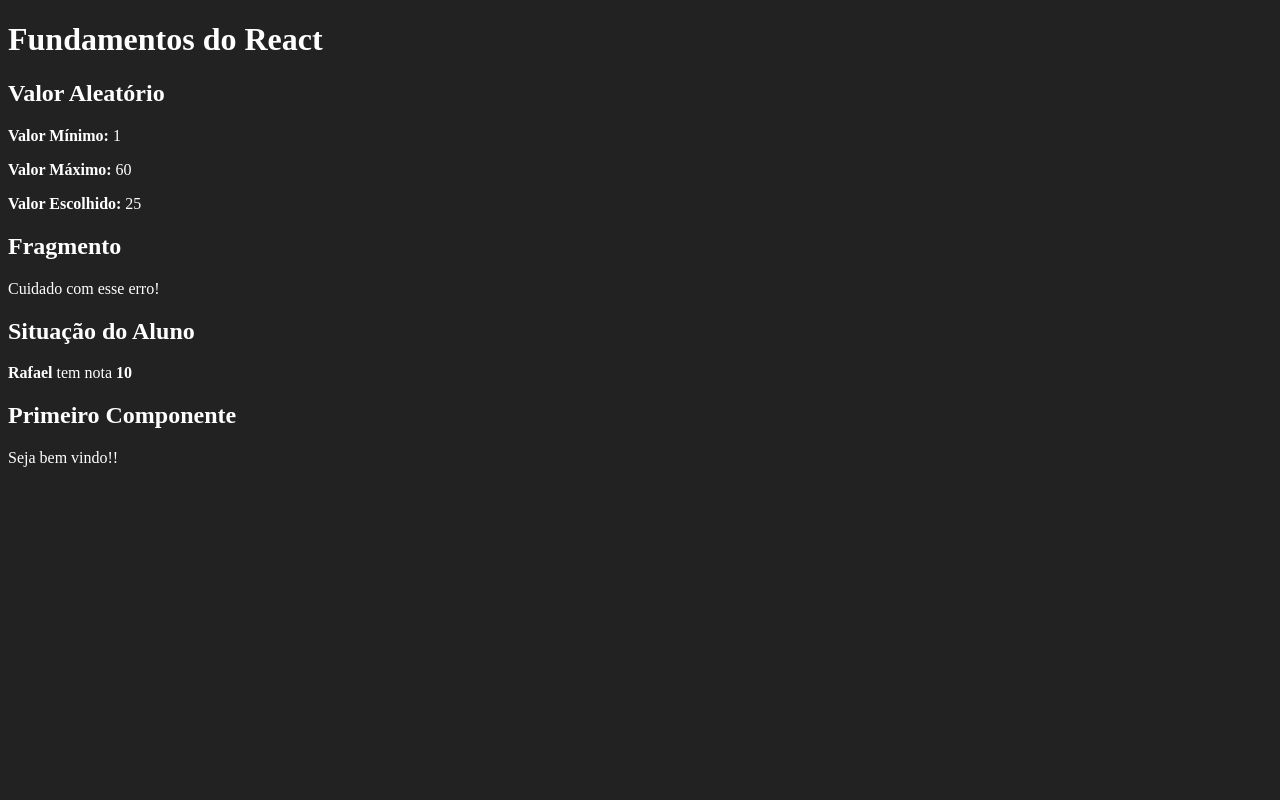
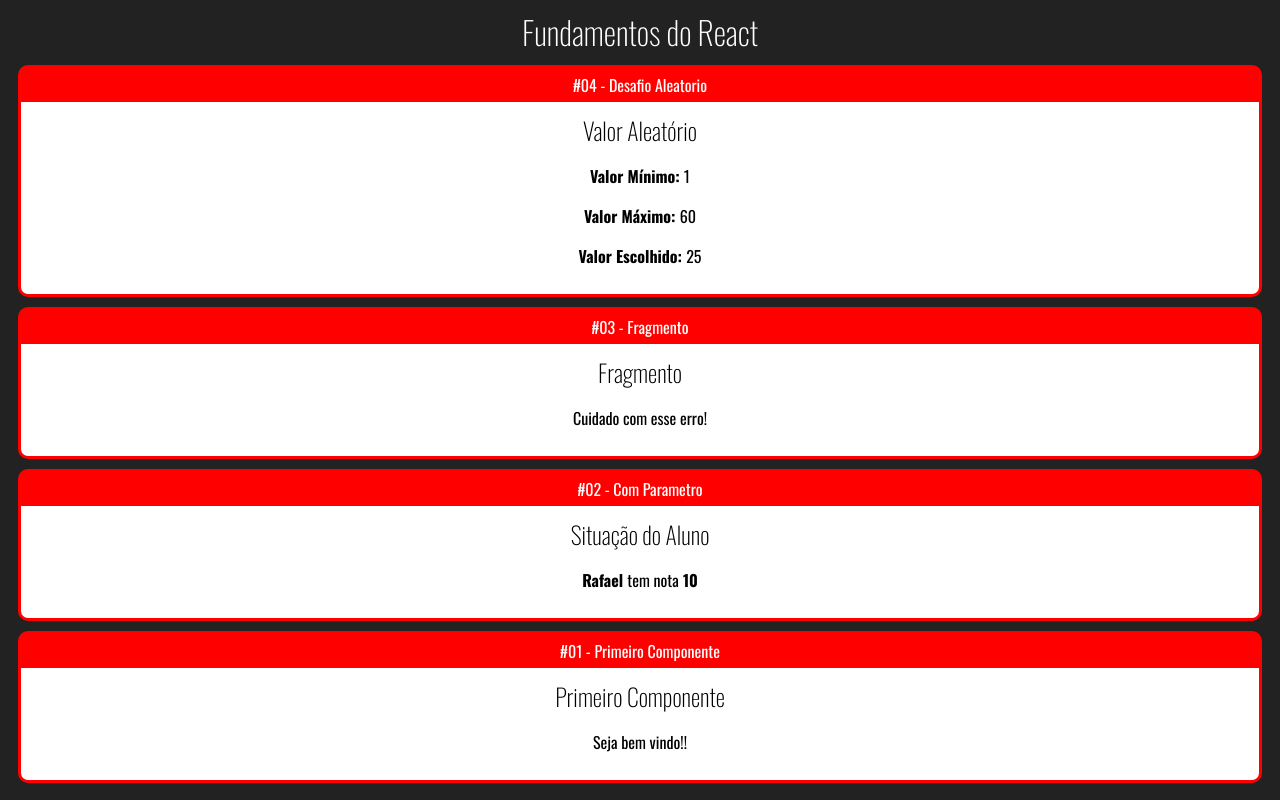
Before and after one commit to silvarafaell/Curso_React_Redux, a React (Create React App) app in the folder fundamentos-react/: page / in a window 1280 px wide. Built offline with nearby package versions, Linux system fonts and the light colour scheme.

Commit message:
Componente Card #01

```diff
--- a/fundamentos-react/public/index.html
+++ b/fundamentos-react/public/index.html
@@ -9,6 +9,9 @@
   <meta name="description" content="Web site created using create-react-app" />
   <link rel="apple-touch-icon" href="%PUBLIC_URL%/logo192.png" />
   <link rel="manifest" href="%PUBLIC_URL%/manifest.json" />
+  <link rel="preconnect" href="https://fonts.googleapis.com">
+  <link rel="preconnect" href="https://fonts.gstatic.com" crossorigin>
+  <link href="https://fonts.googleapis.com/css2?family=Oswald:wght@200;300;400;500;600;700&display=swap" rel="stylesheet">
   <title>React App</title>
 </head>
 
--- a/fundamentos-react/src/App.jsx
+++ b/fundamentos-react/src/App.jsx
@@ -1,5 +1,6 @@
 import React from 'react';
 
+import Card from './components/layout/Card';
 import Aleatorio from './components/basicos/Aleatorio';
 import Fragmento from './components/basicos/Fragmento';
 import ComParametro from './components/basicos/ComParametro';
@@ -10,14 +11,26 @@
     return (
         <div id="app">
         <h1>Fundamentos do React</h1>
-        <Aleatorio min={1} max={60} />
+
+        <Card titulo="#04 - Desafio Aleatorio">
+            <Aleatorio min={1} max={60} />
+        </Card>
+
+        <Card titulo="#03 - Fragmento">
         <Fragmento />
+        </Card>
+
+        <Card titulo="#02 - Com Parametro">
         <ComParametro
         titulo="Situação do Aluno"
         aluno="Rafael"
         nota={10.0}
         />
-       <Primeiro></Primeiro>
+        </Card>
+
+        <Card titulo="#01 - Primeiro Componente">
+        <Primeiro></Primeiro>
+        </Card>
        </div>
     );
 }
--- /dev/null
+++ b/fundamentos-react/src/components/layout/Card.css
@@ -0,0 +1,19 @@
+.Card {
+    background-color: red;
+    border: 3px solid red;
+    border-radius: 10px;
+    overflow: hidden;
+    margin: 10px;
+}
+
+.Card .Title {
+    padding: 5px 0px;
+    display: flex;
+    justify-content: center;
+}
+
+.Card .Content {
+    background-color: #fff;
+    color: #000;
+    padding: 10px;
+}
--- /dev/null
+++ b/fundamentos-react/src/components/layout/Card.jsx
@@ -0,0 +1,13 @@
+import "./Card.css"
+import React from 'react'
+
+export default (props) => {
+    return (
+        <div className="Card">
+            <div className="Title">{props.titulo}</div>
+            <div className="Content">
+                {props.children}
+            </div>
+        </div>
+    );
+}
--- a/fundamentos-react/src/index.css
+++ b/fundamentos-react/src/index.css
@@ -1,4 +1,15 @@
 body {
+    font-family: Oswald;
     background-color: #222;
     color: #fff;
+    text-align: center;
 }
+
+h1,h2,h3 {
+    font-weight: 200;
+    margin: 0;
+}
+
+h2,h3 {
+    margin: 0;
+}
```
